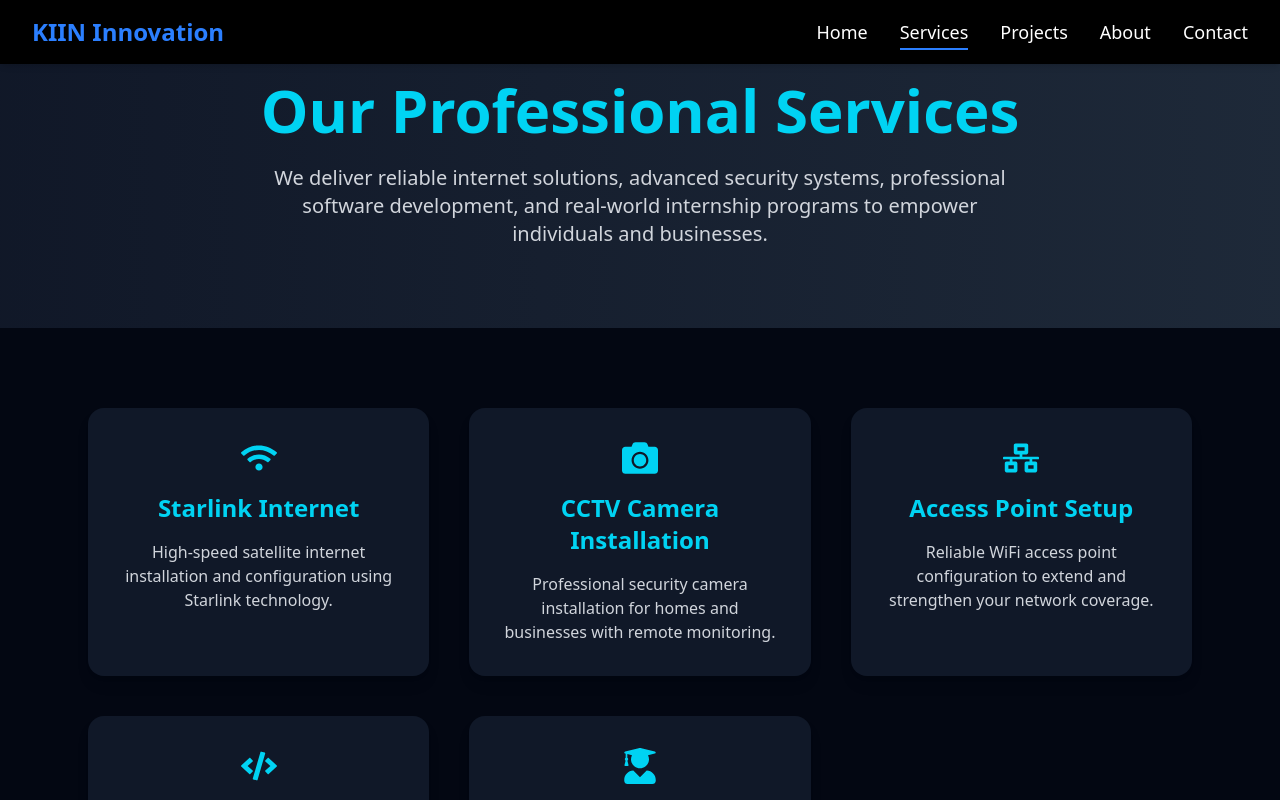
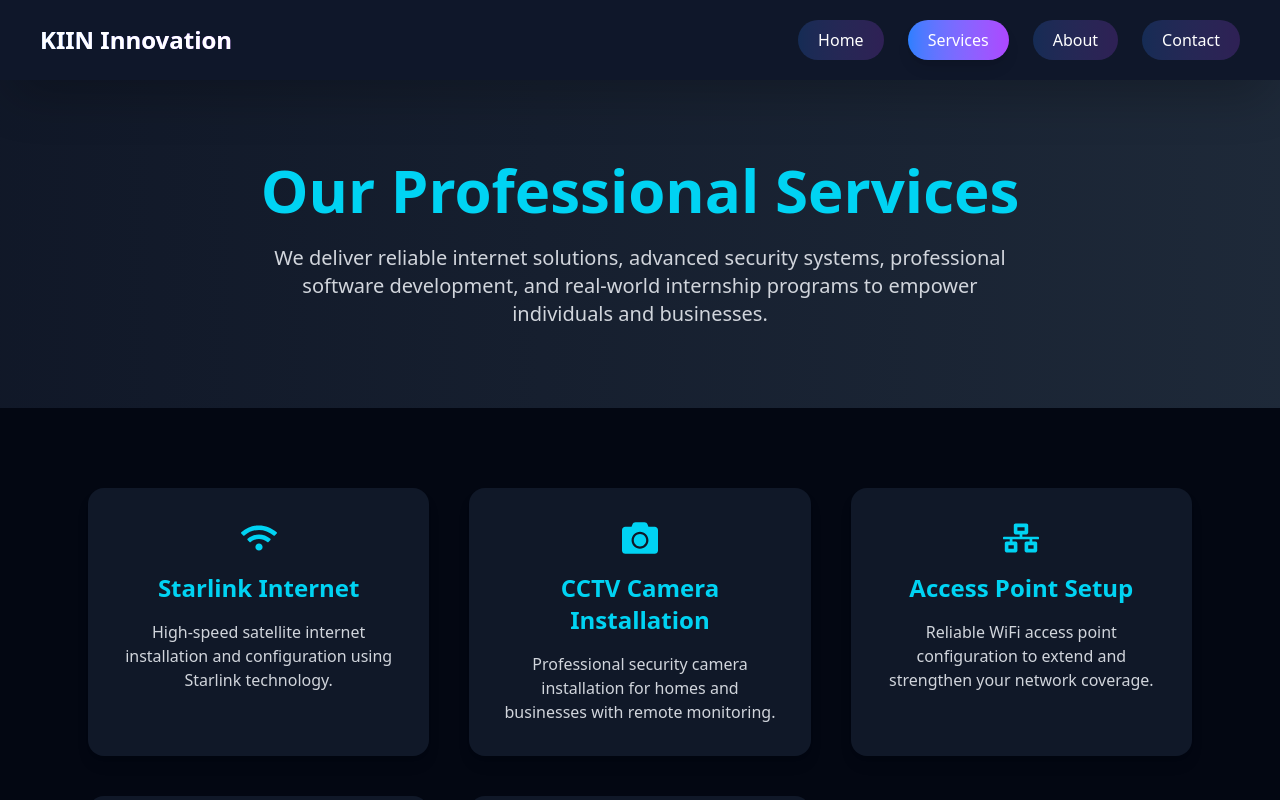
Before and after one commit to mantoinette/Kiin-website, a React app in the folder frontend/: page /services in a window 1280 px wide. Shown: the top 800 px of the page. Built offline with nearby package versions, Linux system fonts and the light colour scheme; the HTML template or start-up script is replaced by a standard one.

Commit message:
updating the navbar

```diff
--- a/frontend/src/components/Navbar.tsx
+++ b/frontend/src/components/Navbar.tsx
@@ -1,75 +1,40 @@
-import { useState } from "react";
-import { Link, useLocation } from "react-router-dom";
-import { HiMenu, HiX } from "react-icons/hi"; // Hamburger menu icons
+import { NavLink } from "react-router-dom";
 
 const Navbar = () => {
-  const [isOpen, setIsOpen] = useState(false);
-  const location = useLocation();
+  return (
+    <nav className="bg-[#0f172a] text-white px-10 py-5 flex justify-between items-center shadow-2xl sticky top-0 z-50">
 
-  const toggleMenu = () => setIsOpen(!isOpen);
+      {/* Logo */}
+      <NavLink
+        to="/"
+        className="text-2xl font-bold bg-gradient-to-r from-blue-500 to-purple-500 bg-clip-text text-transparent"
+      >
+        KIIN Innovation
+      </NavLink>
 
-  const navLinks = [
-    { name: "Home", path: "/" },
-    { name: "Services", path: "/services" },
-    { name: "Projects", path: "/projects" }, // Added Projects page
-    { name: "About", path: "/about" },
-    { name: "Contact", path: "/contact" },
-  ];
+      {/* Navigation Links */}
+      <div className="hidden md:flex space-x-6">
 
-  return (
-    <nav className="bg-black text-white px-6 sm:px-8 py-4 shadow-md fixed w-full z-50">
-      <div className="flex justify-between items-center max-w-7xl mx-auto">
-        {/* Logo */}
-        <h1 className="text-2xl font-bold text-blue-500 hover:text-blue-400 transition-colors cursor-pointer">
-          KIIN Innovation
-        </h1>
+        {["/", "/services", "/about", "/contact"].map((path, index) => {
+          const labels = ["Home", "Services", "About", "Contact"];
+          return (
+            <NavLink
+              key={path}
+              to={path}
+              className={({ isActive }) =>
+                `px-5 py-2 rounded-full font-medium transition duration-300 ${
+                  isActive
+                    ? "bg-gradient-to-r from-blue-500 to-purple-500 text-white shadow-lg"
+                    : "bg-gradient-to-r from-blue-500/20 to-purple-500/20 text-gray-200 hover:from-blue-500 hover:to-purple-500 hover:text-white"
+                }`
+              }
+            >
+              {labels[index]}
+            </NavLink>
+          );
+        })}
 
-        {/* Desktop Menu */}
-        <div className="hidden md:flex space-x-8 font-medium text-lg">
-          {navLinks.map((link) => (
-            <Link
-              key={link.name}
-              to={link.path}
-              className={`relative hover:text-blue-400 transition-colors ${
-                location.pathname === link.path ? "text-blue-400" : ""
-              }`}
-            >
-              {link.name}
-              {/* Underline animation */}
-              <span
-                className={`absolute left-0 -bottom-1 h-0.5 bg-blue-500 transition-all duration-300 ${
-                  location.pathname === link.path ? "w-full" : "w-0 group-hover:w-full"
-                }`}
-              ></span>
-            </Link>
-          ))}
-        </div>
-
-        {/* Mobile Menu Button */}
-        <div className="md:hidden">
-          <button onClick={toggleMenu} className="text-white text-3xl focus:outline-none">
-            {isOpen ? <HiX /> : <HiMenu />}
-          </button>
-        </div>
       </div>
-
-      {/* Mobile Menu */}
-      {isOpen && (
-        <div className="md:hidden bg-gray-900 mt-2 rounded-lg shadow-lg py-4 px-6 space-y-4 animate-slide-down">
-          {navLinks.map((link) => (
-            <Link
-              key={link.name}
-              to={link.path}
-              onClick={() => setIsOpen(false)}
-              className={`block text-lg font-medium hover:text-blue-400 transition-colors ${
-                location.pathname === link.path ? "text-blue-400" : ""
-              }`}
-            >
-              {link.name}
-            </Link>
-          ))}
-        </div>
-      )}
     </nav>
   );
 };
--- a/frontend/src/pages/ProjectPage.tsx
+++ b/frontend/src/pages/ProjectPage.tsx
@@ -1,4 +1,4 @@
-// src/pages/ProjectsPage.tsx
+//src/pages/ProjectsPage.tsx
 import React from "react";
 
 interface Project {
--- a/frontend/src/pages/ServicesPage.tsx
+++ b/frontend/src/pages/ServicesPage.tsx
@@ -1,4 +1,6 @@
+// src/pages/ServicesPage.tsx
 import { FaWifi, FaCamera, FaNetworkWired, FaCode, FaUserGraduate } from "react-icons/fa";
+import { Link } from "react-router-dom";
 import StatsSection from "../components/StatsSection";
 
 const ServicesPage = () => {
@@ -92,9 +94,12 @@ const ServicesPage = () => {
           Need support? Want to install Starlink or CCTV? Looking for software development?
           Contact us today and let’s build your solution.
         </p>
-        <button className="bg-cyan-500 hover:bg-cyan-600 text-white px-8 py-3 rounded-full text-lg font-semibold transition">
+        <Link
+          to="/contact"
+          className="inline-block bg-cyan-500 hover:bg-cyan-600 text-white px-8 py-3 rounded-full text-lg font-semibold transition transform hover:scale-105"
+        >
           Contact Us
-        </button>
+        </Link>
       </div>
 
     </div>
```
Also changed, not shown: 1 other file (tests, documents, lock files or other folders).
